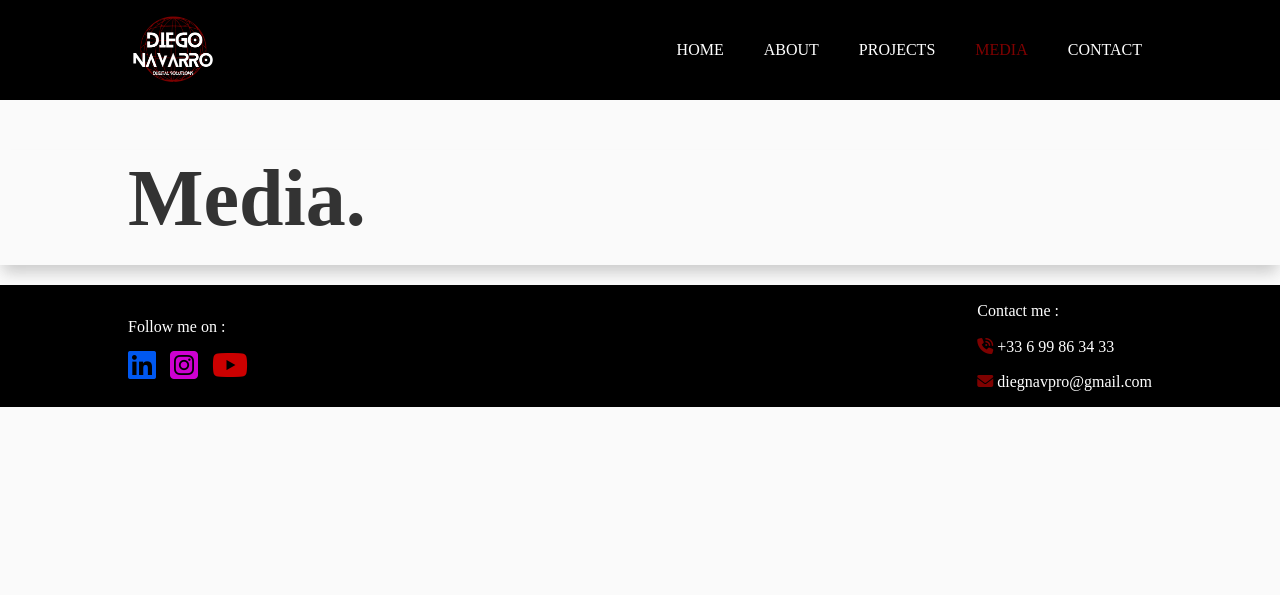
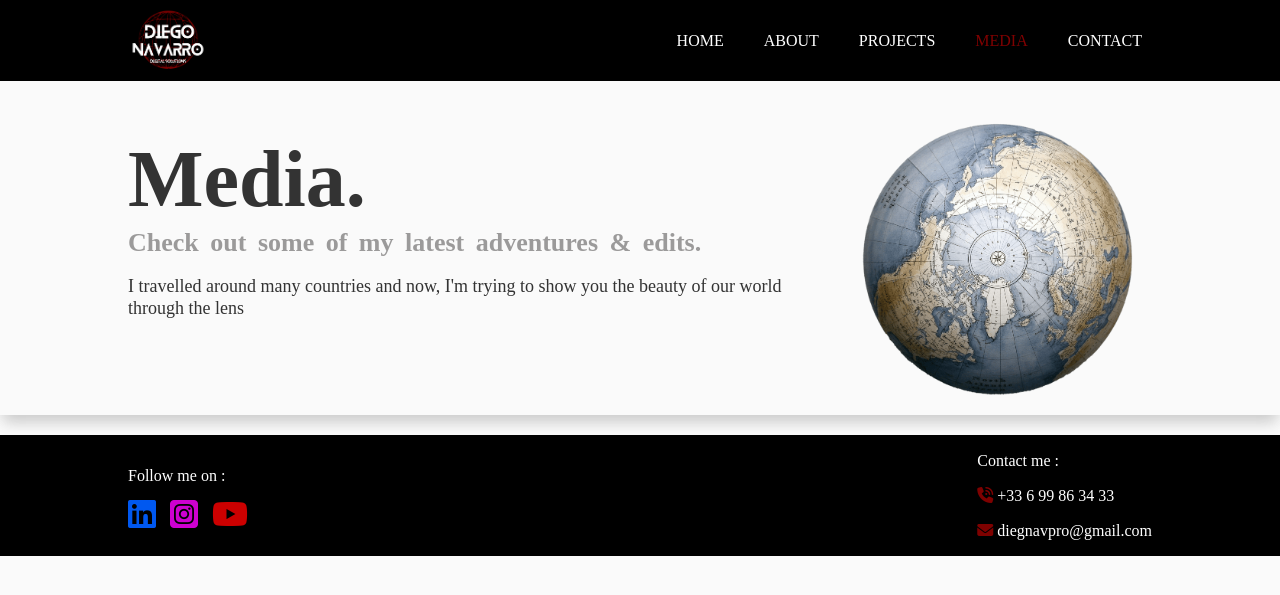
Before and after one commit to DiegNav33/My-Portfolio, a PHP site: page /pages/photo_video.html in a window 1280 px wide. Shown: the top 595 px of the page. Run offline with PHP 8.4, Linux system fonts and the light colour scheme; some libraries are stand-ins or nearby versions.

Commit message:
style scss modified on photo page and about page, few modifications on all the pages and new img added

```diff
--- a/css/style.css
+++ b/css/style.css
@@ -391,8 +391,8 @@ body .boxShadowGeneral {
 
 /*HEADER*/
 header {
-  padding: 1rem 0;
   background-color: var(--bgGeneral);
+  padding: 0.5rem 0;
 }
 header .dFlex {
   justify-content: space-between;
@@ -400,8 +400,12 @@ header .dFlex {
   flex-direction: row;
 }
 header .dFlex img {
-  width: 90px;
+  width: 80px;
   display: block;
+  transition: 0.5s;
+}
+header .dFlex img:hover {
+  filter: opacity(40%) blur(0.5px);
 }
 header .dFlex ul {
   padding: 0;
@@ -439,6 +443,20 @@ main {
   /*PHOTO/VIDEO*/
   /*CONTACT*/
 }
+main .aboutFlex {
+  display: flex;
+}
+main .aboutFlex .aboutGeneralLeft {
+  width: 70%;
+}
+main .aboutFlex .aboutGeneralRight {
+  width: 40%;
+}
+main .aboutFlex .aboutGeneralRight img {
+  padding-top: 4rem;
+  display: block;
+  width: 100%;
+}
 main .projectsFlex {
   display: flex;
   padding-bottom: 3rem;
@@ -453,6 +471,21 @@ main .projectsFlex .projectsGeneralRight img {
   padding-top: 4rem;
   display: block;
   width: 100%;
+}
+main .mediaFLex {
+  display: flex;
+}
+main .mediaFLex .mediaGeneralLeft {
+  width: 70%;
+  padding-right: 5rem;
+}
+main .mediaFLex .mediaGeneralRight {
+  width: 30%;
+}
+main .mediaFLex .mediaGeneralRight img {
+  width: 100%;
+  display: block;
+  padding-top: 2rem;
 }
 main .contactFlex {
   display: flex;
--- a/index.html
+++ b/index.html
@@ -11,7 +11,6 @@
     <link rel="preconnect" href="https://fonts.googleapis.com">
     <link rel="preconnect" href="https://fonts.gstatic.com" crossorigin>
     <link href="https://fonts.googleapis.com/css2?family=Alegreya+Sans+SC:ital,wght@0,300;0,400;0,500;0,700;0,800;0,900;1,300;1,400;1,500;1,700;1,800;1,900&display=swap" rel="stylesheet">
-    <link rel="stylesheet" href="css/normalize.css">
     <link rel="stylesheet" href="css/style.css">
 </head>
 
@@ -19,7 +18,7 @@
     <header>
         <div class="container">
             <nav class="dFlex">
-                <a href="index.html"><img src="images/Diego.png" alt="Logo animé"></a>
+                <a href="index.html"><img src="images/Diego.png" alt="Logo Diego Navarro Digital Solutions"></a>
                 <ul>
                     <li><a class="active" href="index.html">HOME</a></li>
                     <li><a href="pages/about.html">ABOUT</a></li>
--- a/pages/contact.html
+++ b/pages/contact.html
@@ -11,7 +11,6 @@
     <link rel="preconnect" href="https://fonts.googleapis.com">
     <link rel="preconnect" href="https://fonts.gstatic.com" crossorigin>
     <link href="https://fonts.googleapis.com/css2?family=Alegreya+Sans+SC:ital,wght@0,300;0,400;0,500;0,700;0,800;0,900;1,300;1,400;1,500;1,700;1,800;1,900&display=swap" rel="stylesheet">
-    <link rel="stylesheet" href="../css/normalize.css">
     <link rel="stylesheet" href="../css/style.css">
 </head>
 
@@ -19,7 +18,7 @@
     <header>
         <div class="container">
             <nav class="dFlex">
-                <a href="../index.html"><img src="../images/Diego.png" alt="Logo animé"></a>
+                <a href="../index.html"><img src="../images/Diego.png" alt="Logo Diego Navarro Digital Solutions"></a>
                 <ul>
                     <li><a href="../index.html">HOME</a></li>
                     <li><a href="about.html">ABOUT</a></li>
--- a/pages/photo_video.html
+++ b/pages/photo_video.html
@@ -11,7 +11,6 @@
     <link rel="preconnect" href="https://fonts.googleapis.com">
     <link rel="preconnect" href="https://fonts.gstatic.com" crossorigin>
     <link href="https://fonts.googleapis.com/css2?family=Alegreya+Sans+SC:ital,wght@0,300;0,400;0,500;0,700;0,800;0,900;1,300;1,400;1,500;1,700;1,800;1,900&display=swap" rel="stylesheet">
-    <link rel="stylesheet" href="../css/normalize.css">
     <link rel="stylesheet" href="../css/style.css">
 </head>
 
@@ -19,7 +18,7 @@
     <header>
         <div class="container">
             <nav class="dFlex">
-                <a href="../index.html"><img src="../images/Diego.png" alt="Logo animé"></a>
+                <a href="../index.html"><img src="../images/Diego.png" alt="Logo Diego Navarro Digital Solutions"></a>
                 <ul>
                     <li><a href="../index.html">HOME</a></li>
                     <li><a href="about.html">ABOUT</a></li>
@@ -36,9 +35,11 @@
                 <div class="mediaFLex">
                     <div class="mediaGeneralLeft">
                         <h1>Media.</h1>
+                        <h2>Check out some of my latest adventures & edits.</h2>
+                        <p class="intro">I travelled around many countries and now, I'm trying to show you the beauty of our world through the lens</p>
                     </div>
                     <div class="mediaGeneralRight">
-                        <img src="" alt="">
+                        <img src="../images/globe-media.png" alt="terrestrial globe photo">
                     </div>
                 </div>
             </div>
--- a/pages/projects.html
+++ b/pages/projects.html
@@ -11,7 +11,6 @@
     <link rel="preconnect" href="https://fonts.googleapis.com">
     <link rel="preconnect" href="https://fonts.gstatic.com" crossorigin>
     <link href="https://fonts.googleapis.com/css2?family=Alegreya+Sans+SC:ital,wght@0,300;0,400;0,500;0,700;0,800;0,900;1,300;1,400;1,500;1,700;1,800;1,900&display=swap" rel="stylesheet">
-    <link rel="stylesheet" href="../css/normalize.css">
     <link rel="stylesheet" href="../css/style.css">
 </head>
 
@@ -19,7 +18,7 @@
     <header>
         <div class="container">
             <nav class="dFlex">
-                <a href="../index.html"><img src="../images/Diego.png" alt="Logo animé"></a>
+                <a href="../index.html"><img src="../images/Diego.png" alt="Logo Diego Navarro Digital Solutions"></a>
                 <ul>
                     <li><a href="../index.html">HOME</a></li>
                     <li><a href="about.html">ABOUT</a></li>
@@ -40,7 +39,7 @@
                         <p class="intro">I've worked on a range of different projects, including design systems and websites</p>
                     </div>
                     <div class="projectsGeneralRight">
-                        <img src="../images/project-photo-mockup-min.png" alt="mockup orjet diego">
+                        <img src="../images/project-photo-mockup-min.png" alt="mockup project diego">
                     </div>
                 </div>
             </div>
--- a/scss/style.scss
+++ b/scss/style.scss
@@ -10,8 +10,8 @@
 /*HEADER*/
 
 header {
-    padding: 1rem 0;
     background-color: var(--bgGeneral);
+    padding: .5rem 0;
 
     .dFlex {
         justify-content: space-between;
@@ -19,8 +19,13 @@ header {
         flex-direction: row;
 
         img {
-            width: 90px;
+            width: 80px;
             display: block;
+            transition: .5s;
+
+            &:hover {
+                filter: opacity(40%) blur(.5px);
+            }
         }
 
         ul {
@@ -66,6 +71,24 @@ main {
     /*GENERAL*/
     /*INDEX*/
     /*ABOUT*/
+    .aboutFlex {
+        display: flex;
+
+        .aboutGeneralLeft {
+            width: 70%;
+        }
+
+        .aboutGeneralRight {
+            width: 40%;
+
+            img {
+                padding-top: 4rem;
+                display: block;
+                width: 100%;
+            }
+        }
+    }
+
     /*PROJECTS*/
     .projectsFlex {
         display: flex;
@@ -87,6 +110,27 @@ main {
     }
 
     /*PHOTO/VIDEO*/
+
+    .mediaFLex {
+        display: flex;
+
+        .mediaGeneralLeft {
+            width: 70%;
+            padding-right: 5rem;
+        }
+
+        .mediaGeneralRight {
+            width: 30%;
+
+            img {
+                width: 100%;
+                display: block;
+                padding-top: 2rem;
+            }
+
+        }
+    }
+
     /*CONTACT*/
     .contactFlex {
         display: flex;
```
Also changed, not shown: pages/about.html (+3 -4 lines), images/globe-media.png (added), 1 other file.
